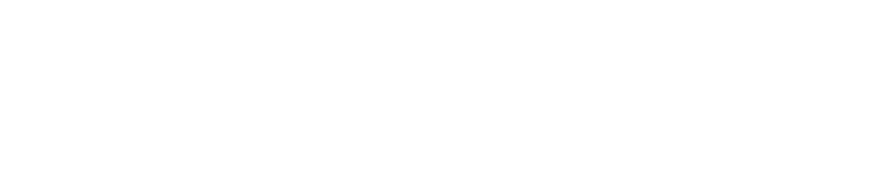
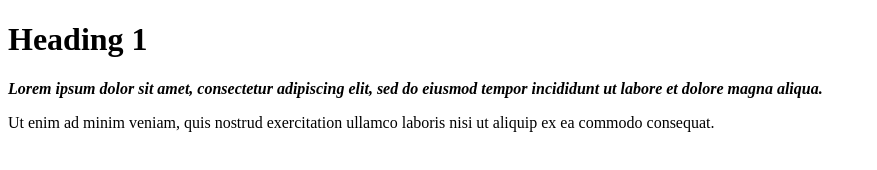
Before and after one commit to violetxs16/html-boilerplate, a plain HTML site: page index.html in a window 1280 px wide. Shown: the whole page, without its empty margins (0-877 px from the left). Drawn offline with Linux system fonts and the light colour scheme.

Commit message:
Learnt about tags: paragraph, headings, italics, bolding

```diff
--- a/index.html
+++ b/index.html
@@ -1,10 +1,18 @@
 <!DOCTYPE html>
-<html lang="en">
+<html>
     <head>
-        <meta charset="UTF-8">
-        <title>My first webpage</title>
+        <meta charset="utf-8">
+        <title>First homepage</title>
     </head>
     <body>
-
+        <h1>Heading 1</h1>
+        <p>
+    <strong><em>Lorem ipsum dolor sit amet, consectetur adipiscing elit, sed do eiusmod tempor
+  incididunt ut labore et dolore magna aliqua.</em></strong>
+        </p>
+        <p>
+  Ut enim ad minim veniam, quis nostrud exercitation ullamco laboris
+  nisi ut aliquip ex ea commodo consequat.
+        </p>
     </body>
 </html>
```
